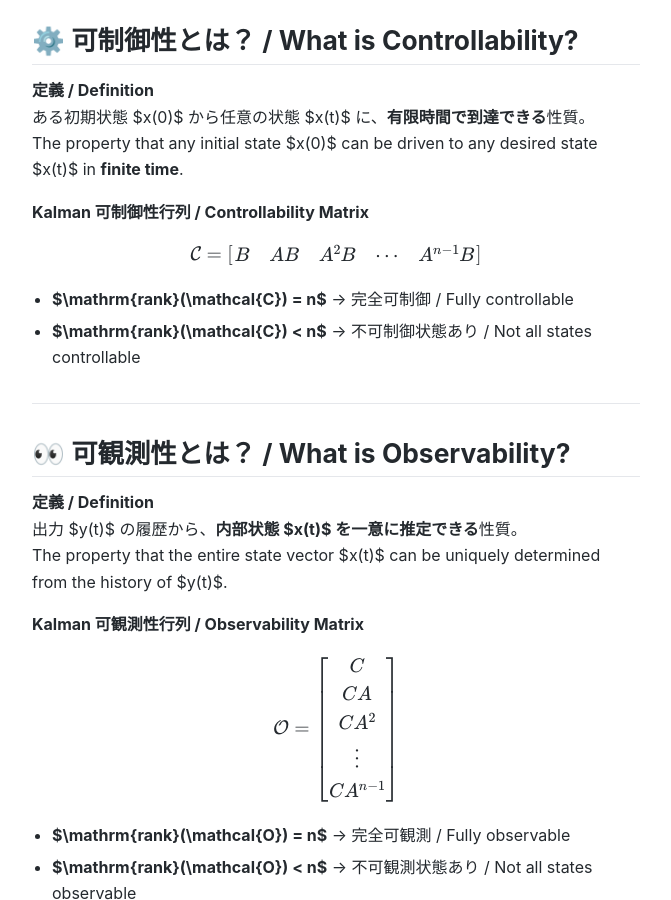
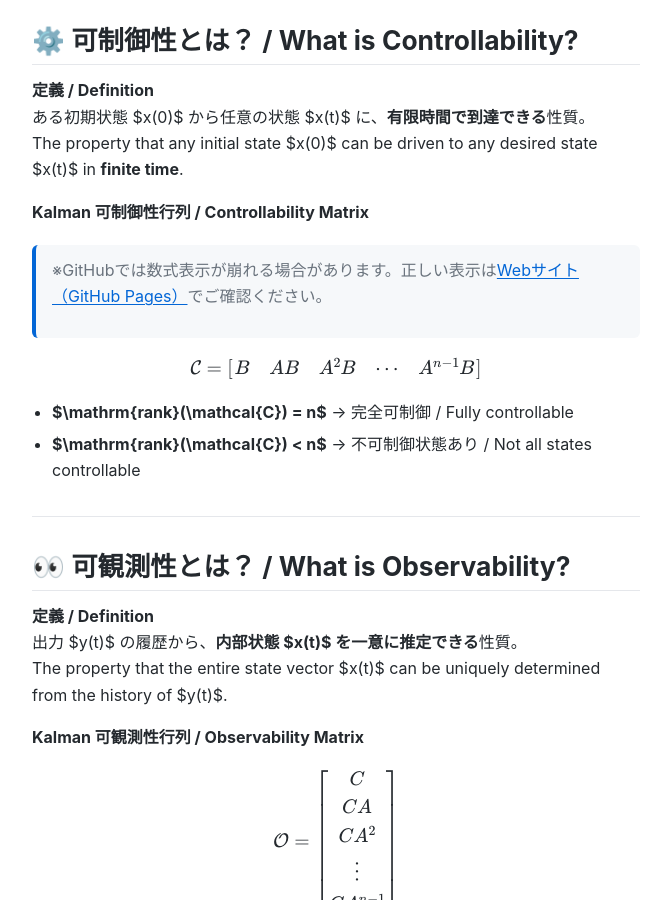
Before and after one commit to Samizo-AITL/EduController, a Jekyll site: the page built from part02_modern/theory/02_controllability.md, in a window 1280 px wide and 900 px high, scrolled down 921 px. Shown: the whole window, without its empty margins (304-975 px from the left). Built offline with Jekyll 4.4.1, drawn with Linux system fonts in a browser that asks for light colours.

Commit message:
Update 02_controllability.md

```diff
--- a/part02_modern/theory/02_controllability.md
+++ b/part02_modern/theory/02_controllability.md
@@ -38,6 +38,7 @@ This section explains the **definitions**, **mathematical tests**, and **enginee
 The property that any initial state $x(0)$ can be driven to any desired state $x(t)$ in **finite time**.
 
 **Kalman 可制御性行列 / Controllability Matrix**
+> ※GitHubでは数式表示が崩れる場合があります。正しい表示は[Webサイト（GitHub Pages）](https://samizo-aitl.github.io/EduController/part02_modern/theory/01_state_space.html)でご確認ください。
 
 $$
 \mathcal{C} =
```
